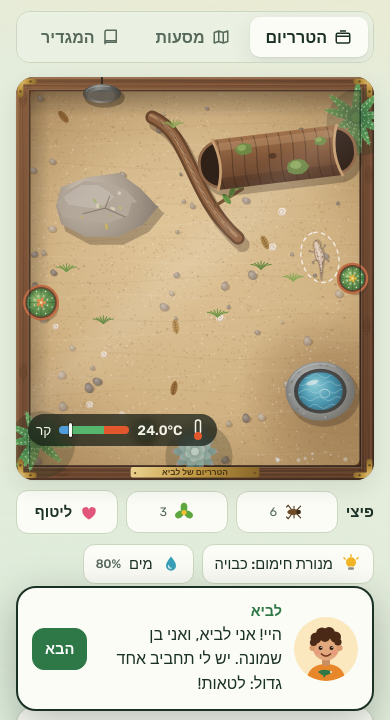
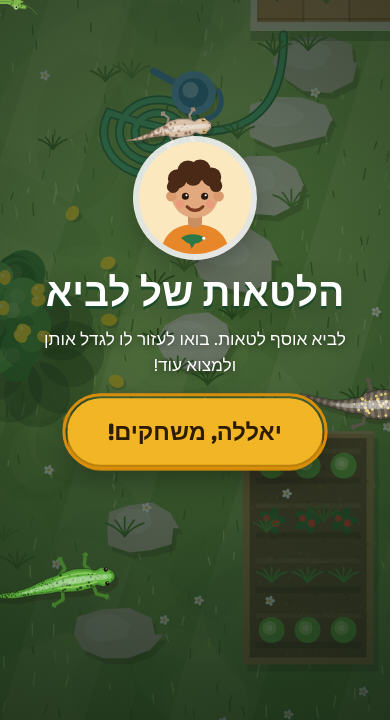
Before and after one commit to sdhdavid/lizards, a plain HTML site: page index.html in a window 390 px wide. Shown: the part 119-839 px from the top of the page. Drawn offline with Linux system fonts and the light colour scheme.

Commit message:
Add a start screen
A title screen with the garden, walking lizards and one big button.
Tapping it starts the sound and, on Android, switches to full screen,
which browsers only allow after a tap. Returning players see how many
lizards are waiting; iPhone players get the Add to Home Screen hint.

Co-Authored-By: Claude Opus 5.5 <noreply@anthropic.com>
Claude-Session: https://claude.ai/code/session_01JjvuqRZfjnfGHfpQ7KnGZR

```diff
--- a/index.html
+++ b/index.html
@@ -275,6 +275,17 @@ canvas{display:block;width:100%;touch-action:manipulation;-webkit-tap-highlight-
 .tmission b{font-family:var(--font-display);font-weight:600}
 .tmission .rw{margin-inline-start:auto;font-weight:600;font-variant-numeric:tabular-nums;color:var(--ink-soft)}
 .tmission.done{background:var(--moss-soft);border-color:var(--moss)}
+.splash{position:fixed;inset:0;z-index:90;display:grid;place-items:center;background:#2E7746;overflow:hidden;transition:opacity .45s ease,transform .45s ease}
+.splash.out{opacity:0;transform:scale(1.04);pointer-events:none}
+.splash canvas{position:absolute;inset:0;width:100%;height:100%}
+.sbox{position:relative;display:flex;flex-direction:column;align-items:center;gap:14px;text-align:center;color:#FFFFFF;padding:calc(24px + env(safe-area-inset-top,0px)) max(20px,env(safe-area-inset-right,0px)) calc(24px + env(safe-area-inset-bottom,0px)) max(20px,env(safe-area-inset-left,0px));max-width:560px}
+.sbox .avatar{width:112px;height:112px;box-shadow:0 0 0 6px rgba(255,255,255,.85),0 12px 30px rgba(0,0,0,.35)}
+.sbox h1{font-size:clamp(2.4rem,10vw,4.2rem);color:#FFFFFF;text-shadow:0 3px 0 #1C4A2A,0 10px 30px rgba(0,0,0,.4);margin-top:4px}
+.sbox p{margin:0;font-size:1.08rem;text-shadow:0 1px 8px rgba(0,0,0,.6);max-width:36ch}
+.startbtn{font-family:var(--font-display);font-weight:700;font-size:1.45rem;border:0;border-radius:999px;padding:15px 40px;background:#F2B526;color:#2D1D00;cursor:pointer;box-shadow:0 6px 0 #B9800B,0 14px 30px rgba(0,0,0,.35);animation:breathe 1.8s ease-in-out infinite;margin-top:6px}
+.startbtn:active{transform:translateY(4px);box-shadow:0 2px 0 #B9800B,0 8px 20px rgba(0,0,0,.3)}
+.shint{font-size:.9rem!important;opacity:.95;background:rgba(0,0,0,.35);border-radius:12px;padding:8px 12px}
+@keyframes breathe{50%{transform:scale(1.05)}}
 #fx{position:fixed;inset:0;width:100%;height:100%;pointer-events:none;z-index:80}
 @media (prefers-reduced-motion:reduce){*{animation:none!important;transition:none!important}}
 </style>
@@ -381,6 +392,7 @@ canvas{display:block;width:100%;touch-action:manipulation;-webkit-tap-highlight-
 
 <div class="dialog" id="dialog" dir="rtl" lang="he" hidden><div class="dbox" role="dialog" aria-label="לביא אומר"><div class="avatar" data-lavi aria-hidden="true"></div><p><span class="who">לביא</span><span id="dlgText"></span></p><button class="btn primary" id="dlgNext">הבא</button></div></div>
 <div class="modal" id="modal" dir="rtl" lang="he" hidden><div class="mbox" role="dialog" aria-modal="true" id="mbox"></div></div>
+<div class="splash" id="splash" dir="rtl" lang="he"><canvas id="splashCv" aria-hidden="true"></canvas><div class="sbox"><div class="avatar" data-lavi aria-hidden="true"></div><h1>הלטאות של לביא</h1><p id="splashSub">לביא אוסף לטאות. בואו לעזור לו לגדל אותן ולמצוא עוד!</p><button class="startbtn" id="startBtn">יאללה, משחקים!</button><p class="shint" id="splashHint" hidden></p></div></div>
 <div class="toasts" id="toasts" dir="rtl" lang="he" aria-live="polite"></div>
 <canvas id="fx" aria-hidden="true"></canvas>
 
@@ -1415,7 +1427,7 @@ const IS_TOUCH=matchMedia('(pointer: coarse)').matches;
 const IS_IOS=/iPhone|iPod/.test(navigator.userAgent)||(/Macintosh/.test(navigator.userAgent)&&navigator.maxTouchPoints>1);
 const CAN_FS=!!(document.documentElement.requestFullscreen&&document.fullscreenEnabled);
 function goFull(){if(!CAN_FS||document.fullscreenElement)return;document.documentElement.requestFullscreen({navigationUI:'hide'}).catch(()=>{});}
-if(CAN_FS&&IS_TOUCH&&!IS_STANDALONE()){const first=()=>{goFull();};document.addEventListener('pointerup',first,{once:true,capture:true});}
+
 let installEvt=null;
 window.addEventListener('beforeinstallprompt',e=>{e.preventDefault();installEvt=e;const b=$('#installBtn');if(b)b.hidden=false;});
 window.addEventListener('appinstalled',()=>{installEvt=null;const b=$('#installBtn');if(b)b.hidden=true;});
@@ -1424,10 +1436,24 @@ function setupScreenButtons(){const fb=$('#fsBtn');fb.hidden=!(CAN_FS&&!IS_STAND
  fb.onclick=()=>{if(document.fullscreenElement)document.exitFullscreen().catch(()=>{});else goFull();};
  $('#installBtn').onclick=async()=>{if(!installEvt)return;installEvt.prompt();try{await installEvt.userChoice;}catch(e){}installEvt=null;$('#installBtn').hidden=true;};
  if(IS_IOS&&!IS_STANDALONE()&&!S.flags.iosHome)setTimeout(()=>once('iosHome','טיפ: כדי לשחק במסך מלא באייפון, לחצו על כפתור השיתוף של ספארי (ריבוע עם חץ) ואז על "הוספה למסך הבית". המשחק ייפתח משם בלי שורת הכתובת. שימו לב: שם מתחילים התקדמות חדשה.'),1500);}
+let splashOn=false;
+function runSplash(isNew){const sp=$('#splash'),cv=$('#splashCv');splashOn=true;
+ const n=S.lizards.filter(l=>!l.missing).length;if(!isNew){$('#splashSub').textContent=n?`ממשיכים מאיפה שעצרנו. ${n===1?'לטאה אחת מחכה':n+' לטאות מחכות'} בטרריום.`:'ממשיכים מאיפה שעצרנו. הטרריום מחכה לדיירים חדשים.';$('#startBtn').textContent='ממשיכים לשחק';}
+ const ios=typeof IS_IOS!=='undefined'&&IS_IOS&&!IS_STANDALONE();if(ios){$('#splashHint').hidden=false;$('#splashHint').textContent='באייפון: כפתור השיתוף ← "הוספה למסך הבית" כדי לשחק במסך מלא';}
+ let bg=null,W=0,H=0,last=0;const crit=[['gecko',.3,55],['agama',.62,42],['green',.84,70],['mantis',.14,30]].map(([sp2,fy,v],i)=>({sp:sp2,fy,v,x:i*260-100,ph:i}));
+ const paint=()=>{const dpr=Math.min(2,devicePixelRatio||1);W=innerWidth;H=innerHeight;cv.width=W*dpr;cv.height=H*dpr;bg=document.createElement('canvas');bg.width=cv.width;bg.height=cv.height;const x=bg.getContext('2d');x.setTransform(dpr,0,0,dpr,0,0);paintGround(x,LOCS[0],W,H,seeded(7));
+  const g=x.createRadialGradient(W/2,H/2,Math.min(W,H)*.15,W/2,H/2,Math.max(W,H)*.75);g.addColorStop(0,'rgba(15,40,22,.55)');g.addColorStop(1,'rgba(10,25,14,.82)');x.fillStyle=g;x.fillRect(0,0,W,H);};
+ const loop=t=>{if(!splashOn)return;if(innerWidth!==W||innerHeight!==H)paint();const dt=Math.min(.05,(t-last)/1000||0);last=t;const x=cv.getContext('2d'),dpr=cv.width/W;x.setTransform(1,0,0,1,0,0);x.drawImage(bg,0,0);x.setTransform(dpr,0,0,dpr,0,0);
+  for(const c of crit){c.x+=c.v*dt;c.ph+=c.v*dt/22;if(c.x>W+160)c.x=-160;const L=SPECIES[c.sp].len*(W<640?.95:1.25);x.save();x.globalAlpha=.85;drawLizard(x,{sp:c.sp,x:c.x,y:H*c.fy+Math.sin(c.ph*.3)*10,ang:Math.sin(c.ph*.3)*.15,len:L,phase:c.ph,amp:.3,walking:true,seed:4});x.restore();}
+  requestAnimationFrame(loop);};
+ paint();requestAnimationFrame(loop);
+ $('#startBtn').onclick=()=>{if(typeof goFull==='function'&&typeof IS_TOUCH!=='undefined'&&IS_TOUCH&&!IS_STANDALONE())goFull();snd('hatch');sp.classList.add('out');setTimeout(()=>{sp.hidden=true;splashOn=false;},460);};
+ setTimeout(()=>$('#startBtn').focus(),100);}
 function start(data){S=(data&&data.S)||load()||newState();
- S.flags=S.flags||{};S.drops=S.drops||[];S.eggs=S.eggs||[];if(!S.missions){S.missions=[];for(let i=0;i<3;i++)S.missions.push(newMission());}selId=S.lizards.find(l=>!l.missing)?.id??null;
+ S.flags=S.flags||{};const wasNew=!S.flags.intro;S.drops=S.drops||[];S.eggs=S.eggs||[];if(!S.missions){S.missions=[];for(let i=0;i<3;i++)S.missions.push(newMission());}selId=S.lizards.find(l=>!l.missing)?.id??null;
  if(!(data&&data.S))offline();bind();renderPanel();updateUI();
  if(!S.flags.intro){S.flags.intro=1;say(['היי! אני לביא, ואני בן שמונה. יש לי תחביב אחד גדול: לטאות!','את פיצי, שממית הבתים הראשונה שלי, מצאתי על הקיר במרפסת. סבתא נתנה לי טרריום כדי שיהיה לה בית.','צריך לדאוג לה: להאכיל, לשמור על חום נעים עם המנורה, למלא מים ולנקות. לחצו על פיצי כדי לראות מה היא צריכה, ולחיצה נוספת עליה היא ליטוף.','וכשנהיה מוכנים – יוצאים למסע בחצר של סבתא לחפש עוד לטאות!']);}
+ if(data&&data.S)$('#splash').hidden=true;else runSplash(wasNew);
  checkUnlocks();setupScreenButtons();requestAnimationFrame(t=>{lastTs=t;requestAnimationFrame(frame);});}
 window.claude?.hot?.snapshot?.(()=>({S}));
 const hot=window.claude?.hot;hot?.ready?hot.ready(start):start(hot?.data??{});
```
